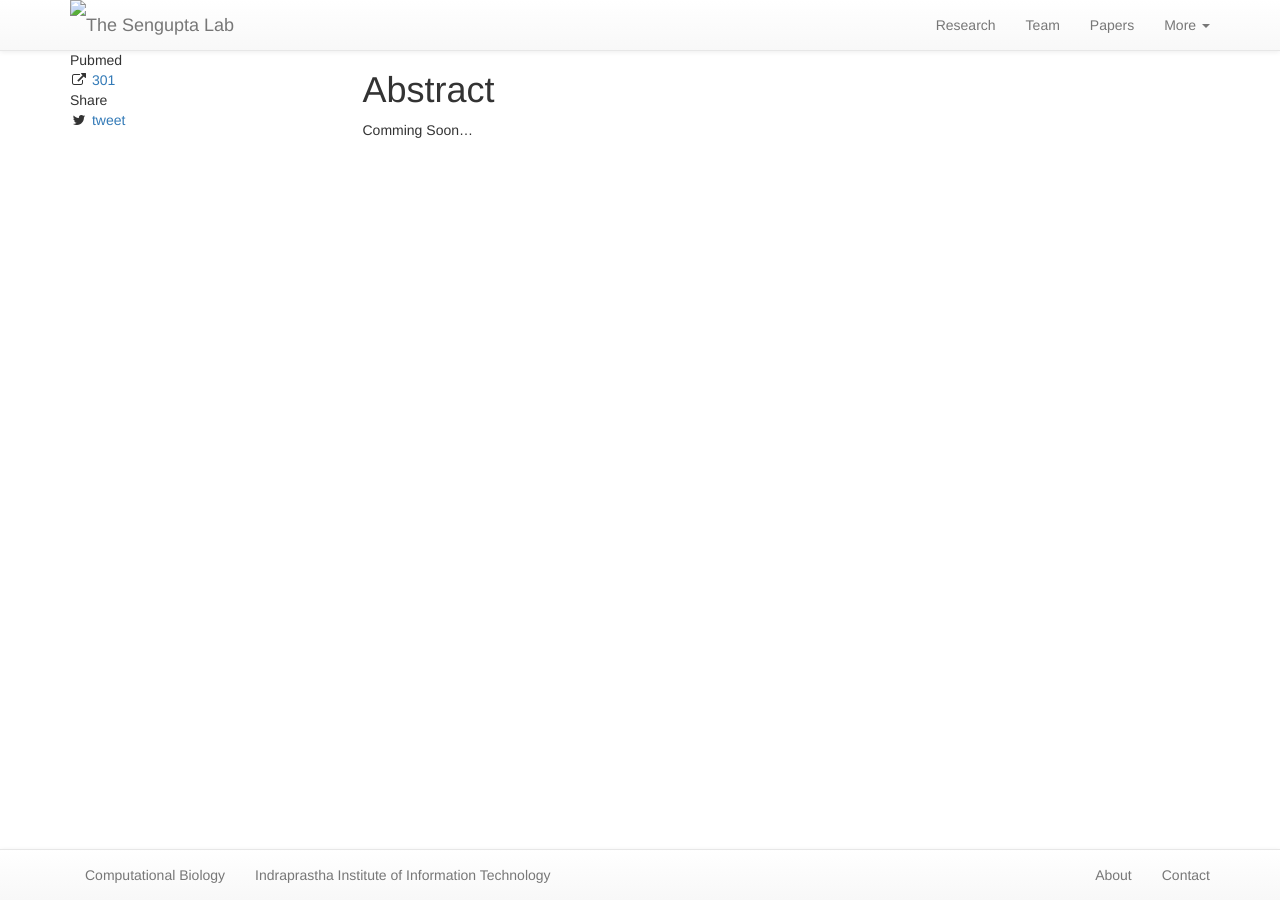
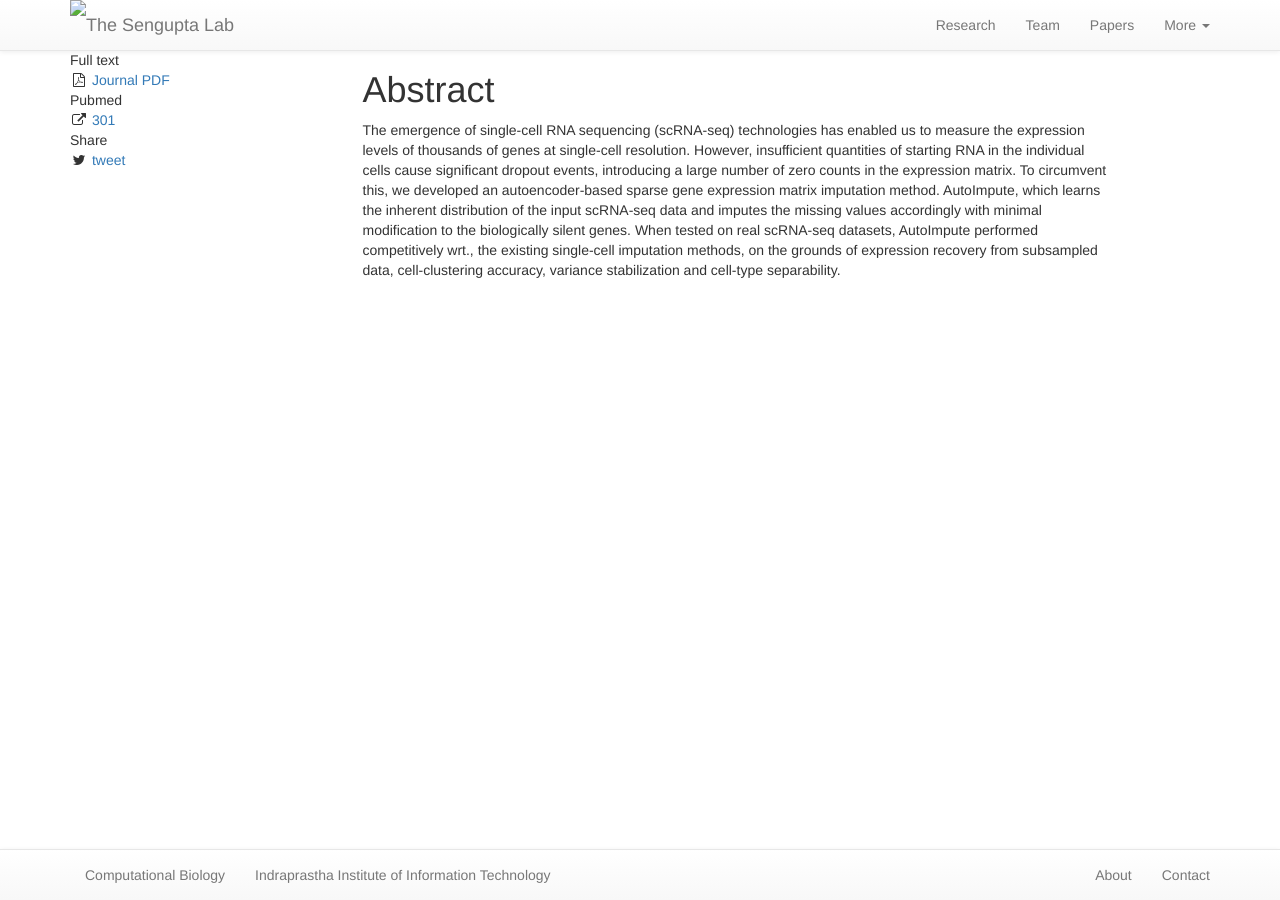
Before and after one commit to debarka/senguptalab.github.io, a Jekyll site: the page built from papers/_posts/2018-10-07-AutoImpute_scRNA_seqdata.md, in a window 1280 px wide. Built offline with Jekyll 4.4.1, drawn with Linux system fonts in a browser that asks for light colours; nearby versions of some CDN libraries; library files that are not in the unit come from our copies.

Commit message:
Update 2018-10-07-AutoImpute_scRNA_seqdata.md

```diff
--- a/papers/_posts/2018-10-07-AutoImpute_scRNA_seqdata.md
+++ b/papers/_posts/2018-10-07-AutoImpute_scRNA_seqdata.md
@@ -9,9 +9,9 @@ volume:
 issue:
 pages:
 authors: "Divyanshu Talwar, Aanchal Mongia, Angshul Majumdar, and Debarka Sengupta"
-image: https://debarka.github.io/senguptalab/assets/images/no-thumbnail.png
+image: https://debarka.github.io/senguptalab/assets/images/papers/AutoImpute.png
 pdf:
-pdflink:
+pdflink: https://www.nature.com/articles/s41598-018-34688-x
 github:
 pmid: 301
 pmcid:
@@ -29,4 +29,4 @@ tags:
 
 # Abstract
 
-Comming Soon...
+The emergence of single-cell RNA sequencing (scRNA-seq) technologies has enabled us to measure the expression levels of thousands of genes at single-cell resolution. However, insufficient quantities of starting RNA in the individual cells cause significant dropout events, introducing a large number of zero counts in the expression matrix. To circumvent this, we developed an autoencoder-based sparse gene expression matrix imputation method. AutoImpute, which learns the inherent distribution of the input scRNA-seq data and imputes the missing values accordingly with minimal modification to the biologically silent genes. When tested on real scRNA-seq datasets, AutoImpute performed competitively wrt., the existing single-cell imputation methods, on the grounds of expression recovery from subsampled data, cell-clustering accuracy, variance stabilization and cell-type separability.
```
